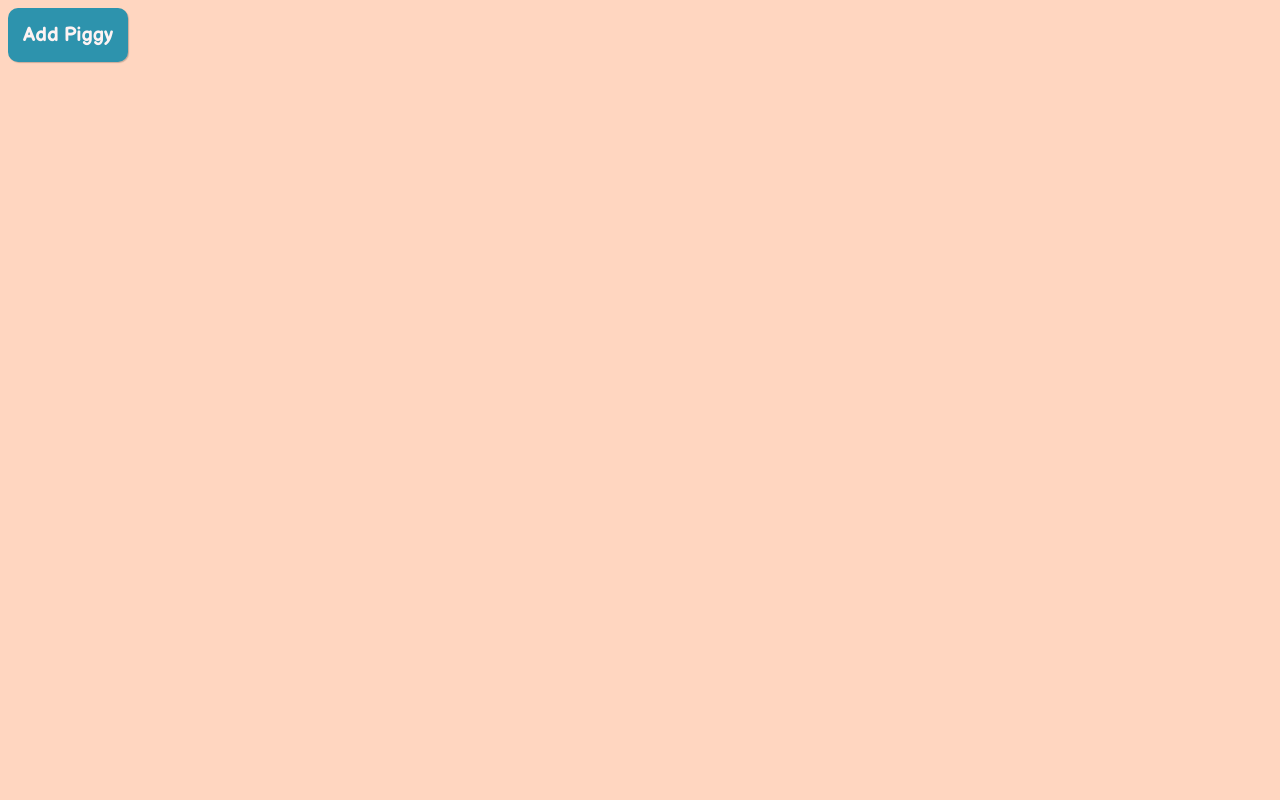
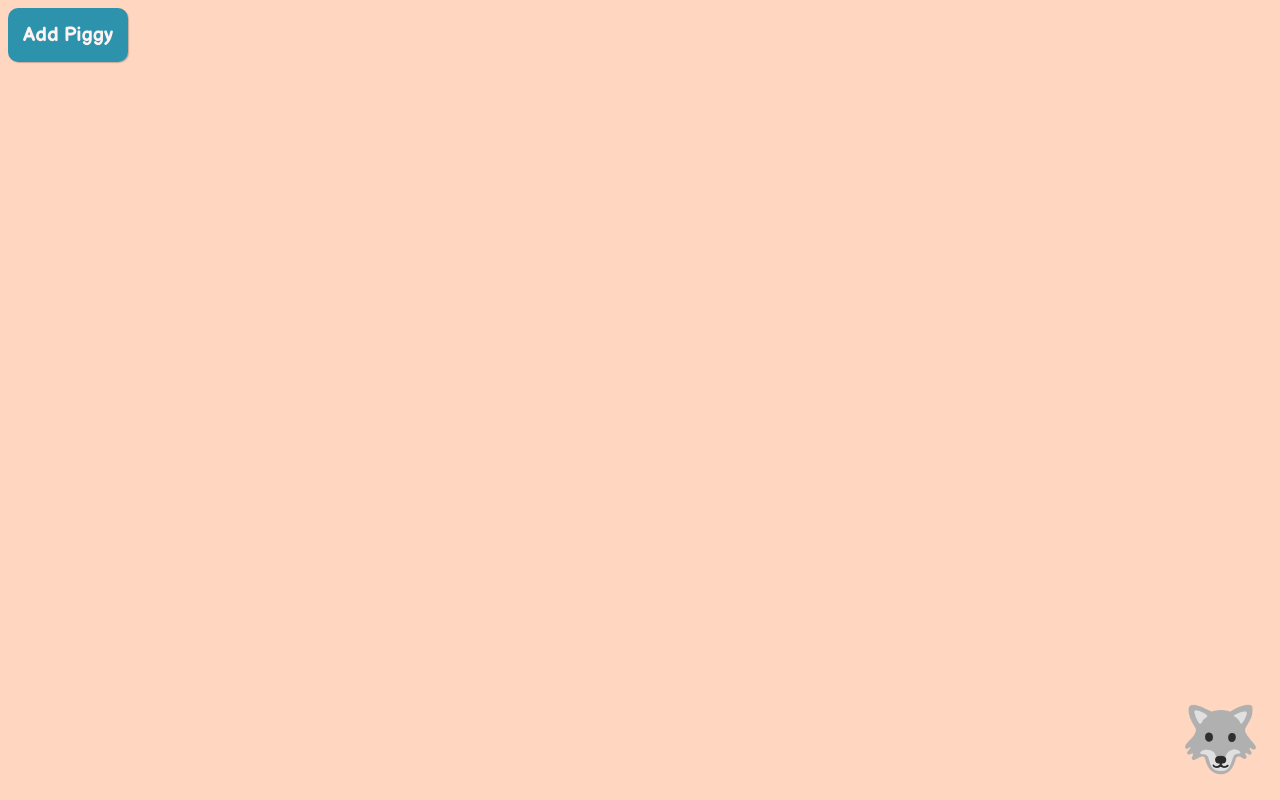
Before and after one commit to juanojeda/piggies-use-effect, a React (Create React App) app: page / in a window 1280 px wide. Built offline with nearby package versions, Linux system fonts and the light colour scheme.

Commit message:
add wolf sentinel

```diff
--- a/src/App.tsx
+++ b/src/App.tsx
@@ -1,7 +1,11 @@
+import { useState } from "react";
 import styled from "styled-components";
+
+import { WolfContextProvider } from "./context/WolfContext";
+
 import { Piggy } from "./components/Piggy";
 import { Button } from "./components/Button";
-import { useState } from "react";
+import { WolfHuffCounter } from "./components/WolfHuffCounter";
 
 const PigStack = styled.div`
   display: inline-flex;
@@ -25,14 +29,15 @@ function App() {
   };
 
   return (
-    <>
+    <WolfContextProvider>
       <Button onClick={handleAddPiggy} isDisabled={isPiggedOut} />
       <PigStack>
         {getPiggiesArray(piggiesCount).map((_, i) => (
           <Piggy key={i} index={i} />
         ))}
       </PigStack>
-      </>
+      <WolfHuffCounter />
+      </WolfContextProvider>
   );
 }
 
--- /dev/null
+++ b/src/components/Emoji.tsx
@@ -0,0 +1,6 @@
+import styled from "styled-components";
+
+export const Emoji = styled.i`
+  font-size: 64px;
+  font-style: normal;
+`;
--- a/src/components/Loading.tsx
+++ b/src/components/Loading.tsx
@@ -1,42 +1,9 @@
 import React from 'react';
-import styled, {keyframes} from "styled-components";
-
-const buildingHouse = keyframes`
-  0% {
-    font-size: 2rem;
-    opacity: 0.2;
-  }
-  33% {
-    font-size: 2rem;
-    opacity: .2;
-  }
-  33.1% {
-    font-size: 3rem;
-    opacity: .6;
-  }
-  66% {
-    font-size: 3rem;
-    opacity: .6;
-  }
-  66.1% {
-    font-size: 4rem;
-    opacity: 1;
-  }
-  100% {
-    font-size: 4rem;
-    opacity: 1;
-  }
-`;
+import styled from "styled-components";
+import { getLoadingStyles } from './loadingStyles';
 
 const Spinner = styled.span`
-  animation-name: ${buildingHouse};
-  animation-duration: 1.5s;
-  animation-fill-mode: forwards;
-  animation-iteration-count: infinite;
-  &::after {
-    content: "🏠";
-    display: inline-block;
-  }
+  ${getLoadingStyles("🏠")}
 `;
 
 export const Loading = () => (
--- a/src/components/Piggy.tsx
+++ b/src/components/Piggy.tsx
@@ -1,6 +1,7 @@
 import {FC, useEffect, useState} from 'react';
 import styled from "styled-components";
 import { getMaterial } from '../api/getMaterial';
+import { Emoji } from './Emoji';
 
 import { Loading } from "./Loading";
 
@@ -20,11 +21,6 @@ const Tile = styled.div`
   font-size: 2rem;
   margin: 1rem;
   padding: 1rem;
-`;
-
-const Emoji = styled.i`
-  font-size: 64px;
-  font-style: normal;
 `;
 
 export const Piggy: FC<IPiggyProps> = ({ index }) => {
--- /dev/null
+++ b/src/components/WolfHuffCounter.tsx
@@ -0,0 +1,34 @@
+import styled from "styled-components";
+import { useWolfContext } from "../context/WolfContext";
+import { Emoji } from "./Emoji";
+import { getLoadingStyles } from "./loadingStyles";
+
+const PositionAtScreenRightBottom = styled.div`
+  position: absolute;
+  bottom: 2rem;
+  right: 2rem;
+`;
+
+const Huffing = styled.span`
+  ${getLoadingStyles("💨")}
+  &:after {
+    transform: scale(-1, 1);
+  }
+`;
+
+const getHuffEmoji = (isWinner: boolean): string => isWinner ? "✅" : "❌";
+
+export const WolfHuffCounter = () => {
+
+  const { huffRecord } = useWolfContext();
+
+  const hasHuffs = huffRecord.length > 0;
+
+
+  return (
+    <PositionAtScreenRightBottom>
+      {huffRecord.map((isWinner) => <Emoji>{getHuffEmoji(isWinner)}</Emoji>)}
+      {hasHuffs && <Huffing />}
+      <Emoji>🐺</Emoji>
+  </PositionAtScreenRightBottom>
+)};
--- /dev/null
+++ b/src/components/loadingStyles.tsx
@@ -0,0 +1,38 @@
+import { css, keyframes } from "styled-components";
+
+const loading = keyframes`
+  0% {
+    font-size: 2rem;
+    opacity: 0.2;
+  }
+  33% {
+    font-size: 2rem;
+    opacity: .2;
+  }
+  33.1% {
+    font-size: 3rem;
+    opacity: .6;
+  }
+  66% {
+    font-size: 3rem;
+    opacity: .6;
+  }
+  66.1% {
+    font-size: 4rem;
+    opacity: 1;
+  }
+  100% {
+    font-size: 4rem;
+    opacity: 1;
+  }
+`;
+export const getLoadingStyles = (emoji: string) => css`
+  animation-name: ${loading};
+  animation-duration: 1.5s;
+  animation-fill-mode: forwards;
+  animation-iteration-count: infinite;
+  &::after {
+    content: "${emoji}";
+    display: inline-block;
+  }
+`;
--- /dev/null
+++ b/src/context/WolfContext.tsx
@@ -0,0 +1,33 @@
+import { createContext, useContext, useState, FC } from "react";
+
+interface IWolfContext {
+  huffRecord: boolean[];
+  addHuff: (isSuccessfulHuff: boolean) => void;
+}
+
+export const WolfContext = createContext<IWolfContext|undefined>(undefined);
+
+export const WolfContextProvider: FC = ({ children }) => {
+
+  const [huffRecord, setHuffRecord] = useState<boolean[]>([]);
+
+  const addHuff = (isSuccessfulHuff: boolean) => setHuffRecord((prev) => [...prev, isSuccessfulHuff]);
+
+  return (
+    <WolfContext.Provider
+      value={{huffRecord, addHuff}}
+    >
+      {children}
+    </WolfContext.Provider>
+  );
+};
+
+export const useWolfContext = () => {
+  const context = useContext(WolfContext);
+
+  if (context === undefined) {
+    throw new Error("useWolfContext must be used within a WolfContextProvicer")
+  }
+
+  return context;
+}
```
